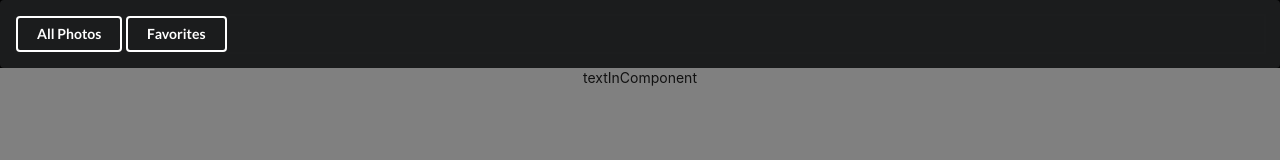
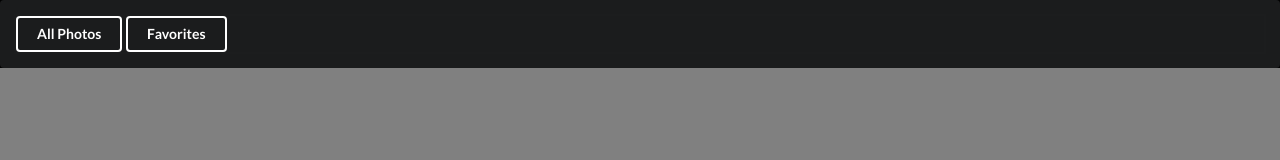
Before and after one commit to reireynoso/react-photo-lab, a React (Create React App) app: page / in a window 1280 px wide. Shown: the top 160 px of the page. Built offline with nearby package versions, Linux system fonts and the light colour scheme.

Commit message:
created photo card

```diff
--- a/src/components/PhotoContainer.js
+++ b/src/components/PhotoContainer.js
@@ -3,7 +3,9 @@ import React, { Component } from 'react';
 export default class PhotoContainer extends Component {
   render() {
     return (
-      <div className="ui container"> textInComponent </div>
+      <div className="ui container">
+
+      </div>
     );
   }
 }
```
Also changed, not shown: src/components/PhotoCard.js (added, +16 -0 lines).
